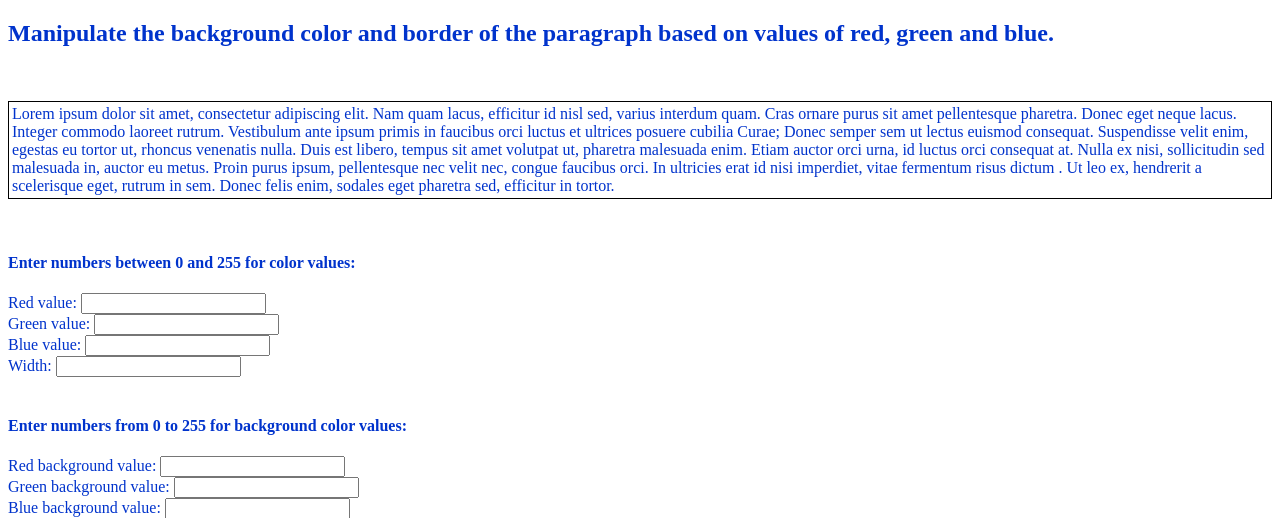
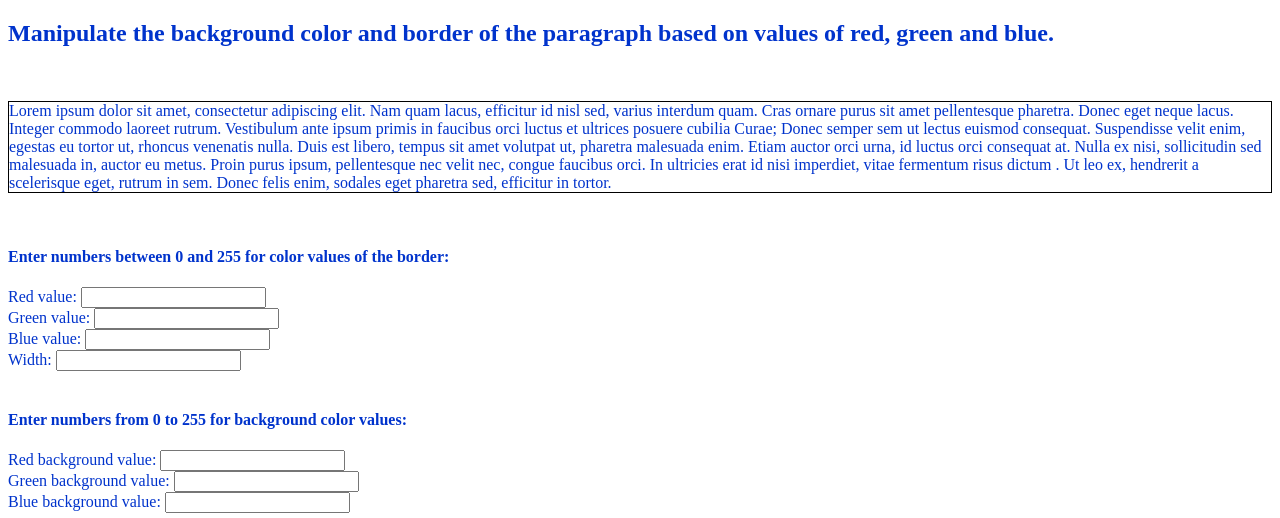
Before and after one commit to vuongptnguyen/EECS448-Software-Engineering, a PHP site: page /src/cssManipulation.html in a window 1280 px wide. Shown: the top 518 px of the page. Run offline with PHP 8.4, Linux system fonts and the light colour scheme.

Commit message:
Fixing .js function

```diff
--- a/Lab 3 JavaScript/src/css/cssManipulation.css
+++ b/Lab 3 JavaScript/src/css/cssManipulation.css
@@ -3,6 +3,6 @@ body {
 }
 
 #text {
-	background-color: none;
-	border: 1px solid black; padding: 3px;
+	border: 1px solid black;
+
 }
--- a/Lab 3 JavaScript/src/cssManipulation.html
+++ b/Lab 3 JavaScript/src/cssManipulation.html
@@ -27,7 +27,7 @@
 		</div>
 
 
-			<h4> Enter numbers between 0 and 255 for color values: </h4>
+			<h4> Enter numbers between 0 and 255 for color values of the border: </h4>
 			<form>
 				 Red value: <input type="text" id="redBorder">  <br>
 				 Green value: <input type="text" id="greenBorder">  <br>
--- a/Lab 3 JavaScript/src/js/cssManipulation.js
+++ b/Lab 3 JavaScript/src/js/cssManipulation.js
@@ -6,13 +6,13 @@ function styleChange() {
 	var b_border = document.getElementById("blueBorder").value;
 
 	var w_border = document.getElementById("widthBorder").value;
-	var color_border = rgb(r_border, g_border, b_border);
+	//var color_border = rgb(r_border, g_border, b_border);
 
 	var r_background = document.getElementById("redBackground").value;
 	var g_background = document.getElementById("greenBackground").value;
 	var b_background = document.getElementById("blueBackground").value;
 
-	var color_background = rgb(r_background, g_background, b_background);
+	//var color_background = rgb(r_background, g_background, b_background);
 
 	var p = document.getElementById("text");
 
```
